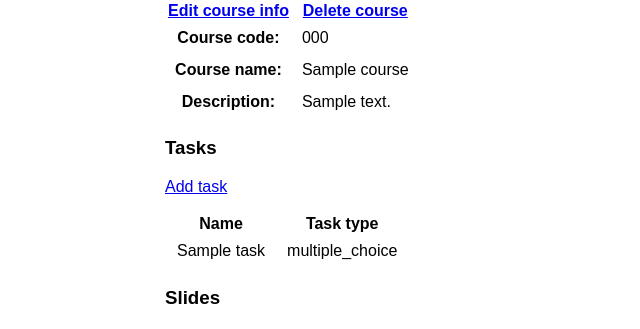
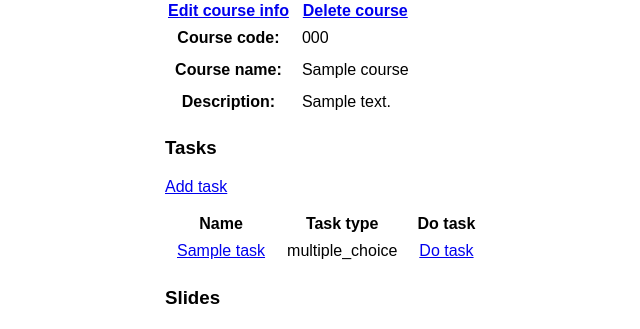
Before and after one commit to AICAN-Research/learn-pathology, a Django app: page /course/view/1 in a window 1280 px wide. Shown: the part 201-530 px from the top of the page, without its empty margins (75-715 px from the left). Run offline with Django 3.2, Linux system fonts and the light colour scheme; a user stored in the database is signed in; tables that the repository leaves empty hold one stand-in row (values such as "Sample post"); some libraries are stand-ins or nearby versions.

Commit message:
Adjust teacher/superuser requirements to allow students to view course index

```diff
--- a/course/templates/course/course_page.html
+++ b/course/templates/course/course_page.html
@@ -29,20 +29,24 @@
 
 <h3>Tasks</h3>
 
+{% if request.user.is_teacher or request.user.is_superuser %}
     <p>
         <a href="{% url 'course:task_selection' course.id %}">Add task</a>
     </p>
+{% endif %}
 
 {% if tasks %}
 <table>
     <tr>
         <th>Name</th>
         <th>Task type</th>
+        <th>Do task</th>
     </tr>
     {% for task in tasks %}
         <tr>
-            <td>{{ task.name }}</td>
+            <td><a href="{% url task.do_url task.id %}">{{ task.name }}</a></td>
             <td>{{ task.type }}</td>
+            <td><a href="{% url task.do_url task.id %}">Do task</a></td>
         </tr>
     {% endfor %}
 </table>
@@ -53,9 +57,11 @@
 
 <h3>Slides</h3>
 
+{% if request.user.is_teacher or request.user.is_superuser %}
     <p>
         <a href="{% url 'course:slide_selection' course.id %}" >Add or remove slides</a>
     </p>
+{% endif %}
 
 {% if slides %}
 <table>
@@ -67,7 +73,7 @@
     {% for slide in slides %}
         <tr>
             <td><a href="{% url 'slide:view_full' slide.id %}"><img src="/slide/thumbnails/{{ slide.id }}.jpg" style="width: 100px"></a></td>
-            <td>{{ slide.name }}</td>
+            <td><a href="{% url 'slide:view_full' slide.id %}">{{ slide.name }}</a></td>
             <td>{{ slide.description }}</td>
         </tr>
     {% endfor %}
--- a/learnpathology/templates/learnpathology/base.html
+++ b/learnpathology/templates/learnpathology/base.html
@@ -29,9 +29,7 @@
         </p>
         <p>
             Menu:
-            {% if request.user.is_teacher or request.user.is_superuser %}
             <a href="{% url 'course:index' %}">Courses</a> -
-            {% endif %}
             {% if request.user.is_teacher or request.user.is_superuser %}
             <a href="{% url 'slide:list' %}">Images</a> -
             {% endif %}
```
Lines whose indentation alone changed are shown as unchanged.
